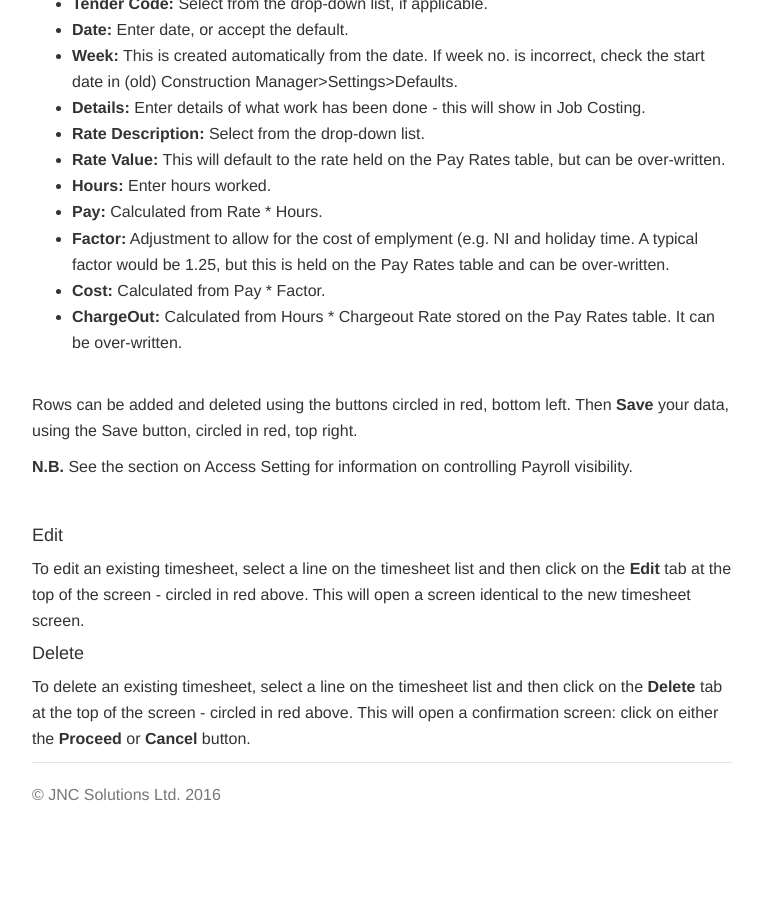
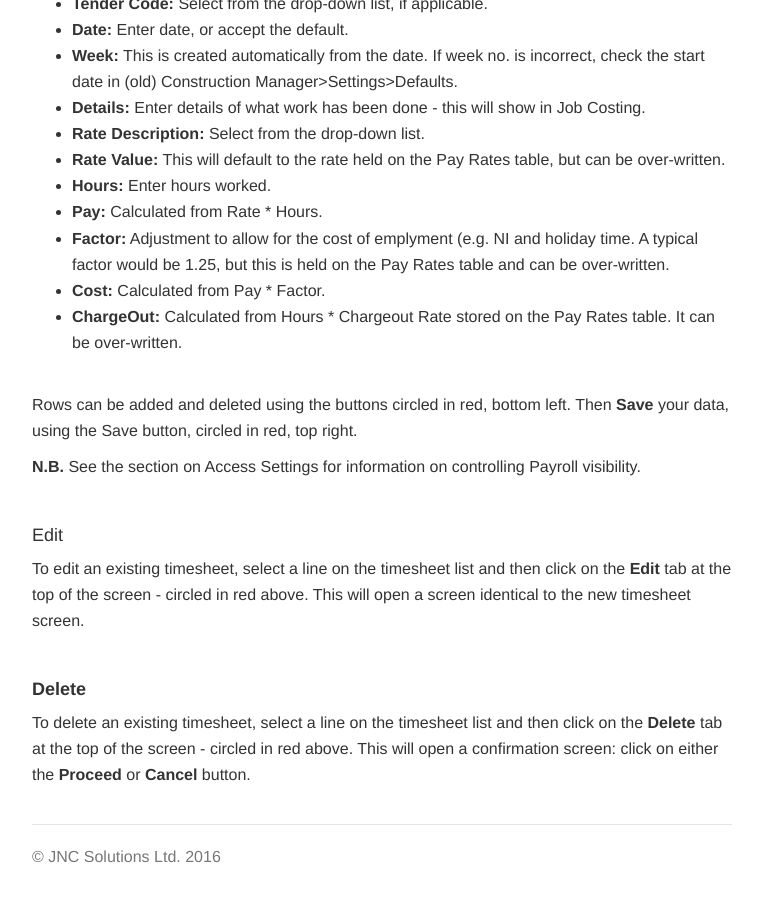
Before and after one commit to JNCSolutions/ConstructionManagerDocs, a Jekyll site: the page built from labour.html, in a window 1280 px wide and 900 px high, scrolled down 1775 px. Shown: the whole window, without its empty margins (258-1021 px from the left). Built offline with Jekyll 4.4.1, drawn with Linux system fonts in a browser that asks for light colours; before the commit the page ends 2613 px from its top, so only the background shows below that.

Commit message:
Update labour.html

```diff
--- a/labour.html
+++ b/labour.html
@@ -71,23 +71,19 @@ title: Labour
      <br>
     <p>Rows can be added and deleted using the buttons circled in red, bottom left.
     Then <b>Save</b> your data, using the Save button, circled in red, top right.</p>
-    <p><b>N.B.</b> See the section on Access Setting for information on controlling Payroll visibility.</p>
+    <p><b>N.B.</b> See the section on Access Settings for information on controlling Payroll visibility.</p>
     <br>
 
     <h4 id="edit">Edit</h4>
     <p>To edit an existing timesheet, select a line on the timesheet list and then click on the
         <b>Edit</b> tab at the top of the screen - circled in red above.
          This will open a screen identical to the new timesheet screen.</p>
+    <br>
 
-
-    <h4 id="delete">Delete</h4>
+    <h4 id="delete"><b>Delete</b></h4>
     <p>To delete an existing timesheet, select a line on the timesheet list and then click on the
         <b>Delete</b> tab at the top of the screen - circled in red above.
          This will open a confirmation screen:  click on either the <b>Proceed</b> or <b>Cancel</b> button.</p>
-
-
-
-
-
+    <br>
 
  </div>
```
